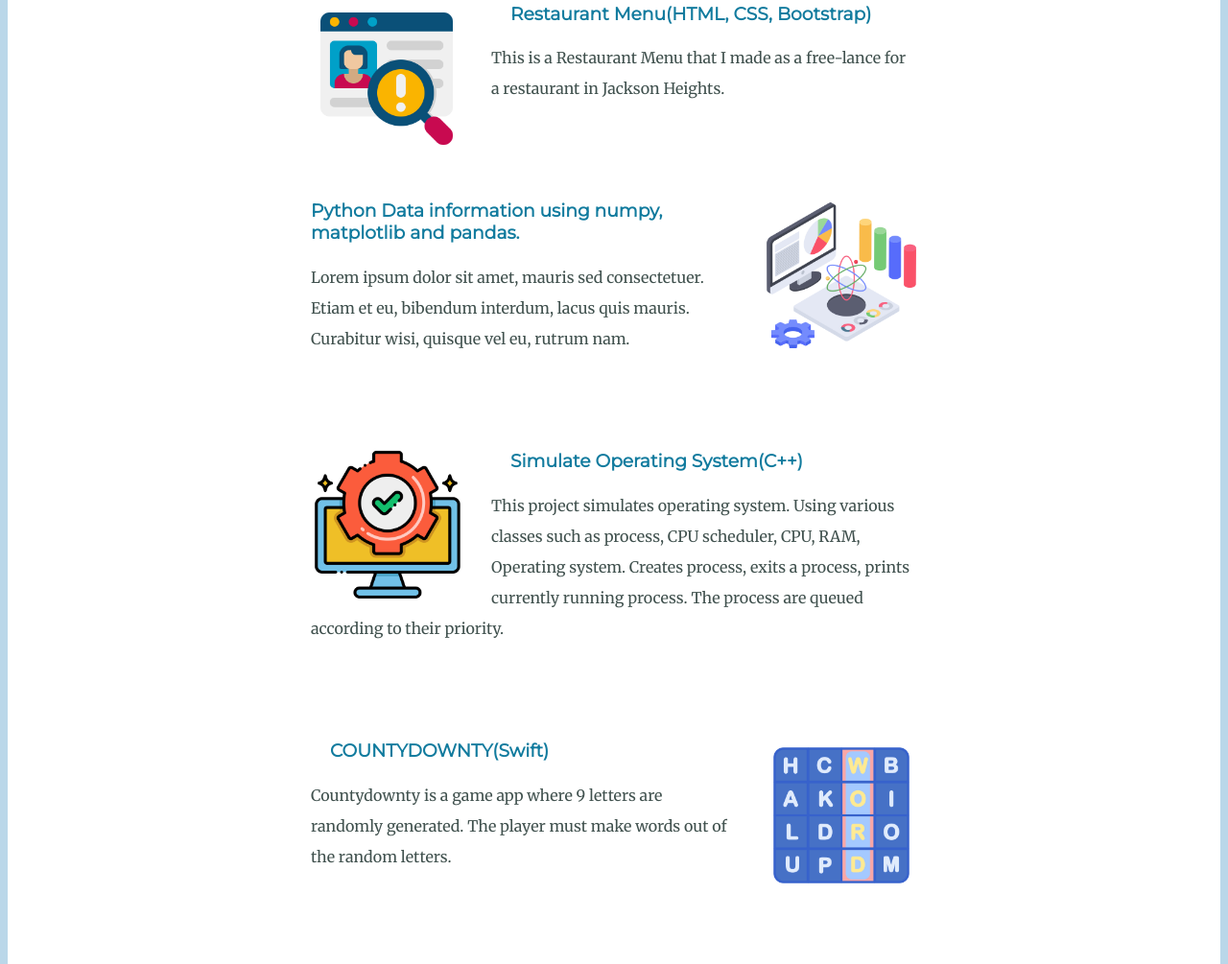
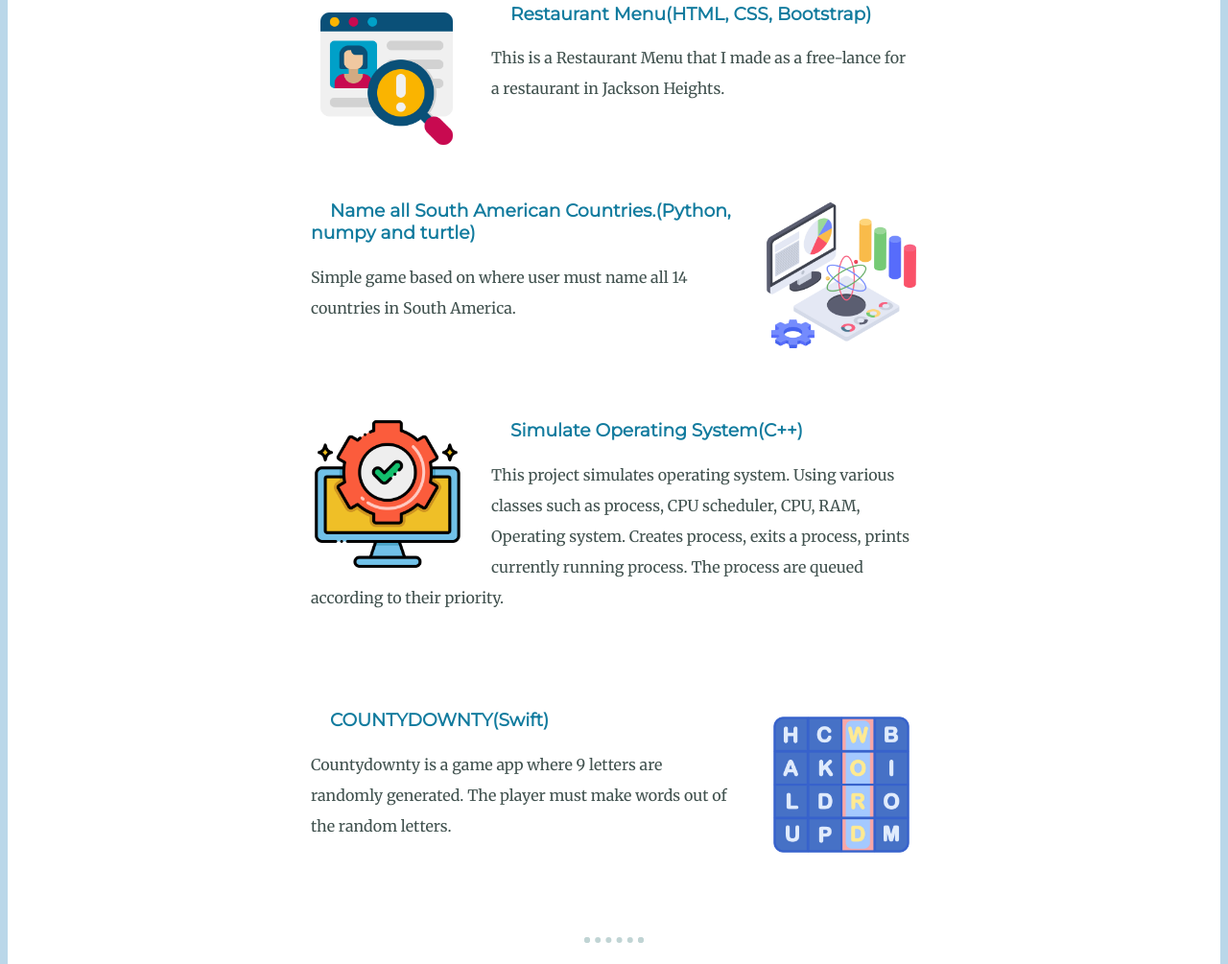
Before and after one commit to tnyima19/Personal-website-II, a plain HTML site: page index.html in a window 1280 px wide. Shown: the part 1866-2871 px from the top of the page at 96% size. Drawn offline with Linux system fonts and the light colour scheme.

Commit message:
slight changes

```diff
--- a/index.html
+++ b/index.html
@@ -32,8 +32,8 @@
           </div>
           <div class="skill-row">
             <img class="data" src="images/data-science.png" alt="">
-            <h3>Python Data information using numpy, matplotlib and pandas.</h3>
-            <p>Lorem ipsum dolor sit amet, mauris sed consectetuer. Etiam et eu, bibendum interdum, lacus quis mauris. Curabitur wisi, quisque vel eu, rutrum nam.</p>
+            <h3><a href="https://github.com/tnyima19/Find-South-American-coutry-game">Name all South American Countries.(Python, numpy and turtle)</a></h3>
+            <p>Simple game based on where user must name all 14 countries in South America.</p>
           </div>
           <div class="skill-row">
             <img class="browser" src="images/operational-system.png" alt="">
```
Also changed, not shown: 1 other file.
